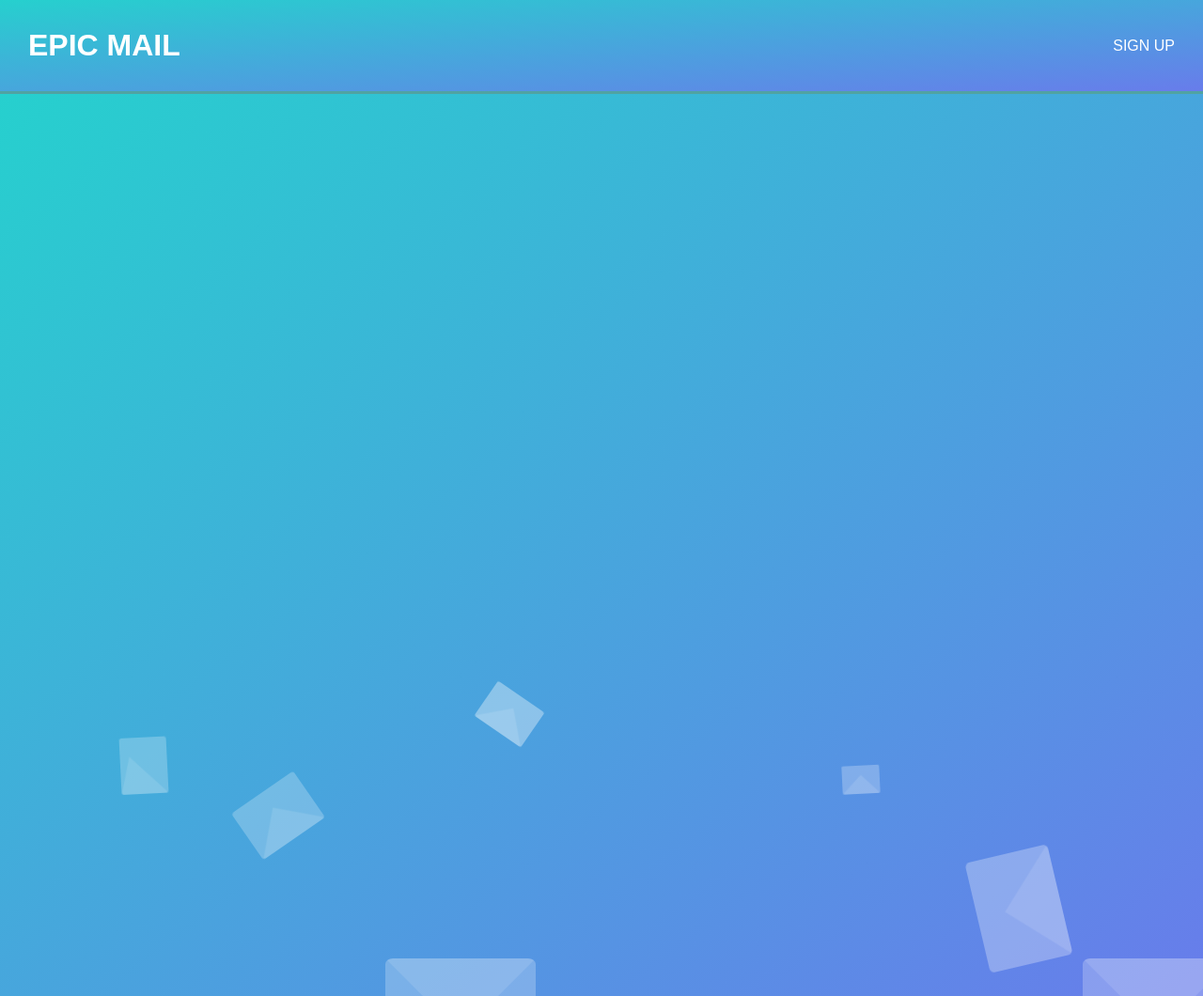
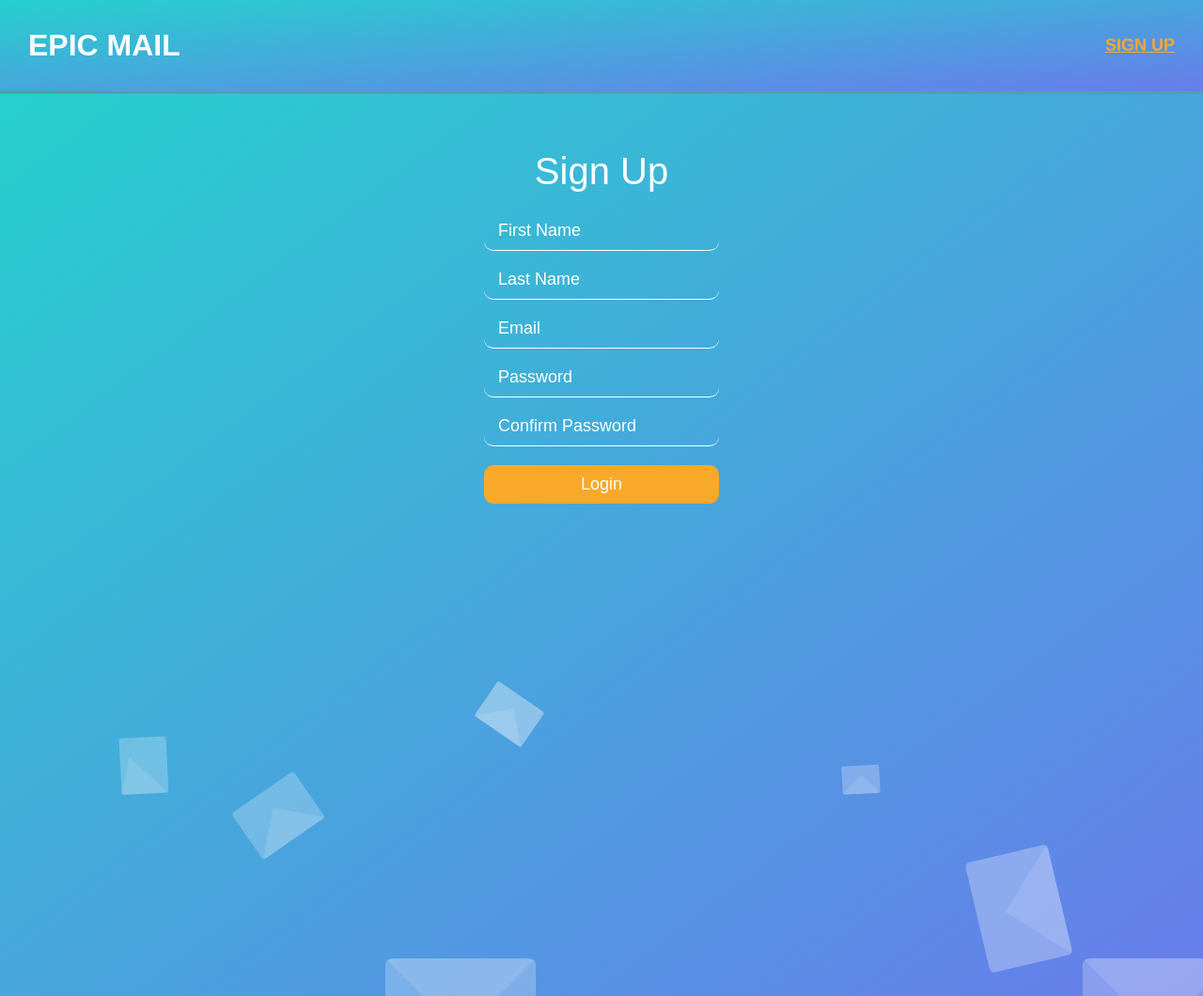
Before and after one commit to EmmanuelSage/EpicMail, a plain HTML site: page html/signup.html in a window 1280 px wide. Shown: the whole page at 94% size. Drawn offline with Linux system fonts and the light colour scheme.

Commit message:
Add sign up form

```diff
--- a/css/style.css
+++ b/css/style.css
@@ -45,6 +45,19 @@ header a{
   text-transform: uppercase;
 }
 
+header .current a{
+  color:#f8a929;
+  font-weight:bold;
+  font-size: 1.8rem;
+  text-decoration: underline;
+  text-decoration-color: #f8a929;
+}
+
+header a:hover{
+  color:#f8a929;
+  font-weight:bold;
+}
+
 /* Background animation */
 /* ======================================= */
 body ::-webkit-input-placeholder {
@@ -83,6 +96,7 @@ body :-ms-input-placeholder {
   margin: auto;
  width: 100%;
  height: 120vh;
+ min-width: 32rem;
 }
 
 .epicmails {
@@ -263,6 +277,78 @@ body :-ms-input-placeholder {
 }
 
 
+/* Signup form */
+.form-container {
+  margin: -90px auto 0 auto;
+  max-width: 600px;
+  padding: 150px 0;
+  height: 400px;
+  text-align: center;
+}
+
+.form-container h1 {
+font-size: 40px;
+font-weight: 200;
+}
+
+form {
+padding: 20px 0;
+position: relative;
+z-index: 2;
+}
+
+form input {
+-webkit-appearance: none;
+-moz-appearance: none;
+appearance: none;
+outline: 0;
+border: none;
+border-radius: 10px;
+border-bottom: 1px solid #fff;
+background: none;
+width: 250px;
+padding: 10px 15px;
+margin: 0 auto 10px auto;
+display: block;
+font-size: 18px;
+color: white;
+transition-duration: 0.25s;
+font-weight: 300;
+}
+
+form input:hover {
+background-color: rgba(255, 255, 255, 0.4);
+}
+
+form input:focus {
+background-color: white;
+width: 300px;
+color: #f8a929;
+}
+
+form button {
+-webkit-appearance: none;
+  -moz-appearance: none;
+       appearance: none;
+outline: 0;
+margin-top: 10px;
+background-color: #f8a929;
+border: 0;
+padding: 10px 15px;
+color: #fff;
+border-radius: 10px;
+width: 250px;
+cursor: pointer;
+font-size: 18px;
+transition-duration: 0.25s;
+}
+
+form button:hover {
+background:#fff;
+box-shadow:0px 2px 10px 5px #97B1BF;
+color:#000;
+}
+
 
 /* Media queries */
 /* ======================================= */
--- a/html/signin.html
+++ b/html/signup.html
@@ -18,13 +18,27 @@
     </div>
     <nav>
       <ul>
-        <li>
-          <a href="#">Sign Up</a>
+        <li class="current">
+          <a href="signup.html">Sign Up</a>
         </li>
       </ul>
     </nav>
   </header>
+
   <div class="animation-wrapper">
+    <div class="form-container">
+      <h1>Sign Up</h1>
+
+      <form class="form">
+        <input type="text" placeholder="First Name" required>
+        <input type="text" placeholder="Last Name" required>
+        <input type="text" placeholder="Email" required>
+        <input type="password" placeholder="Password" required>
+        <input type="password" placeholder="Confirm Password" required>
+        <button type="submit" id="login-button">Login</button>
+      </form>
+    </div>
+
     <ul class="epicmails">
       <li></li>
       <li></li>
```
